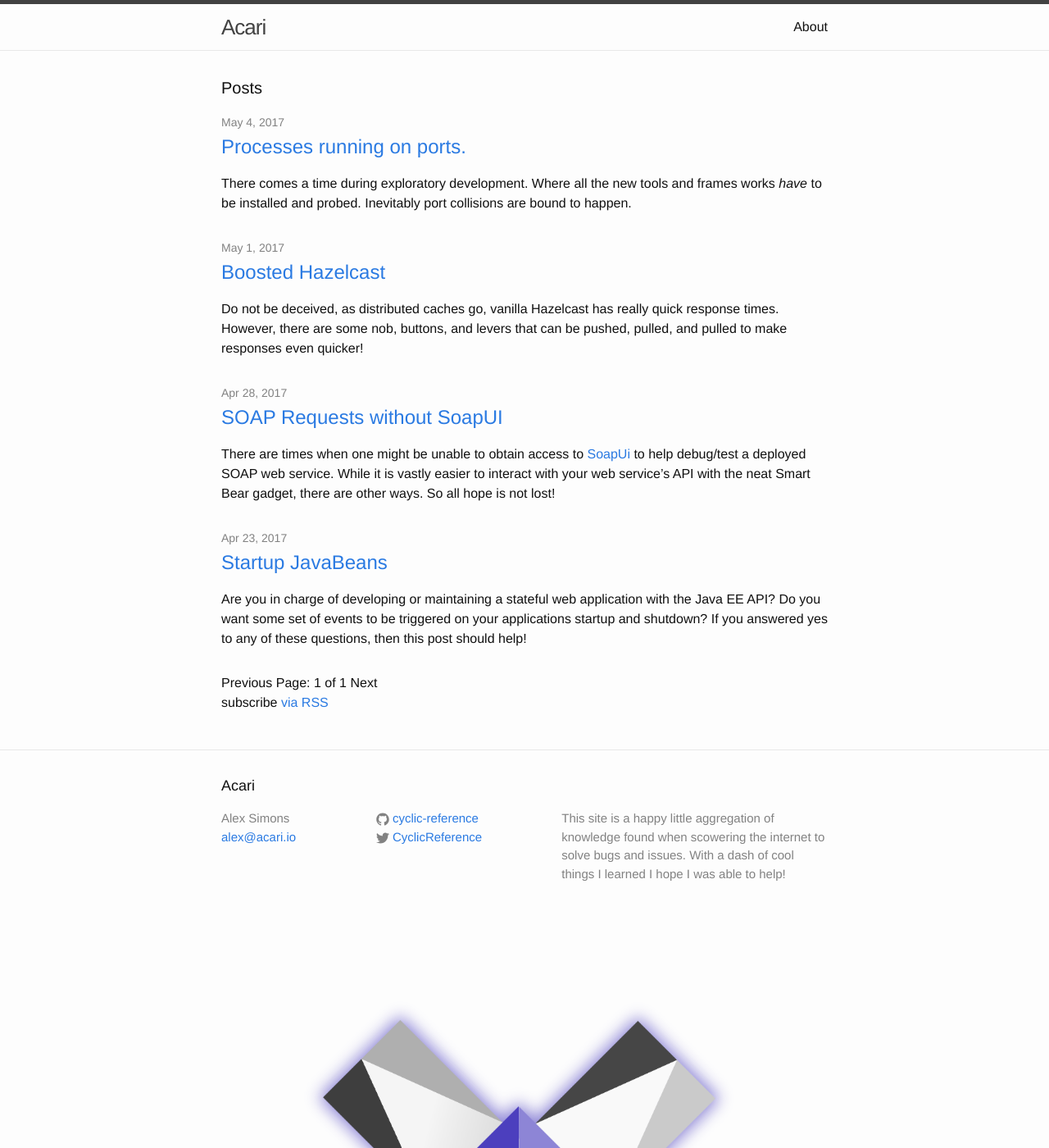
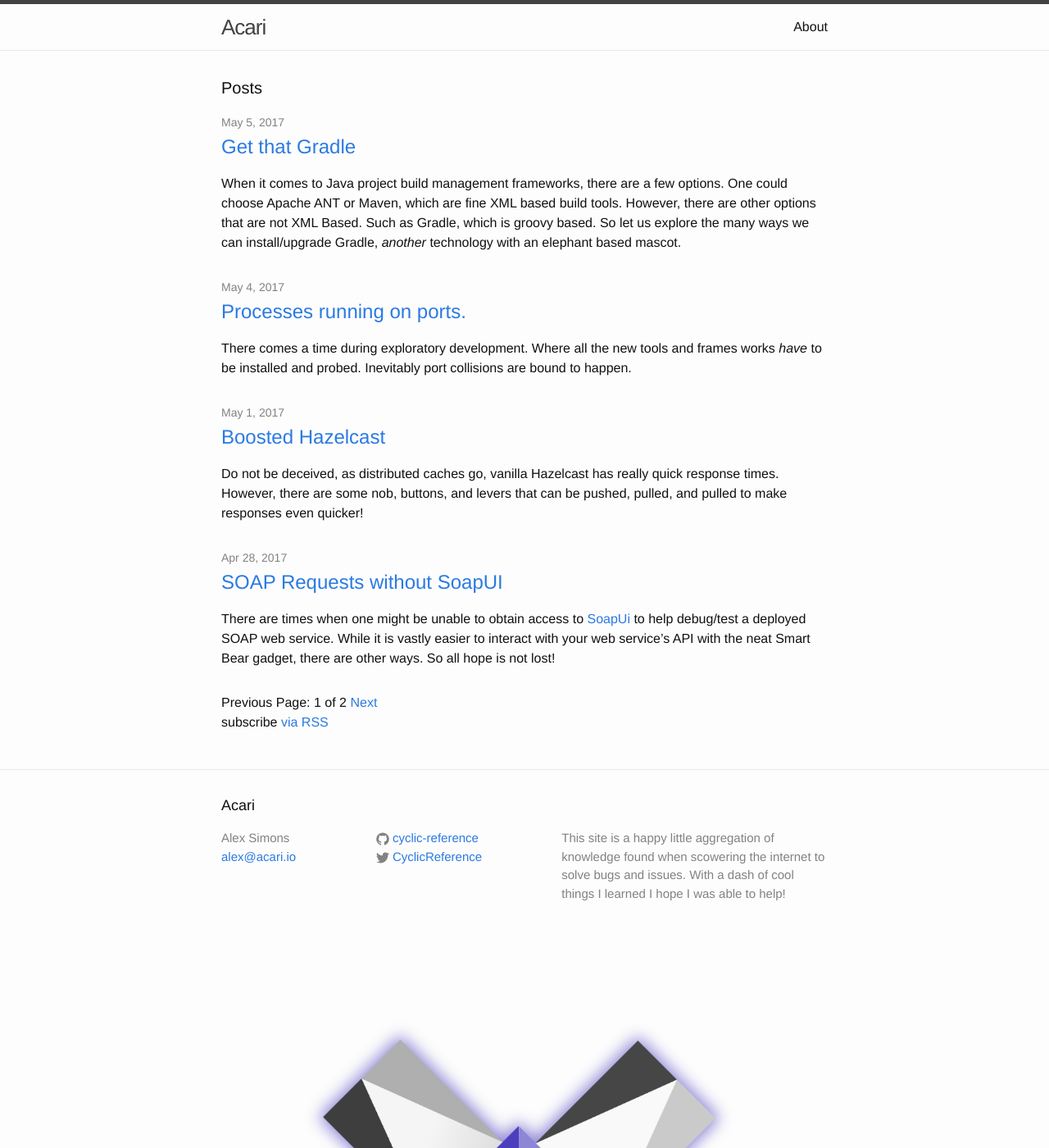
Before and after one commit to Unthrottled/blog, a Jekyll site: the page built from index.html, in a window 1280 px wide and 1400 px high. Shown: the whole window at 82% size. Built offline with Jekyll 4.4.1, drawn with Linux system fonts in a browser that asks for light colours; the list of posts is cut into pages by our own code.

Commit message:
Gradle, Gradle, Gradle, I made you out of clay.

```diff
--- a/_config.yml
+++ b/_config.yml
@@ -14,6 +14,7 @@ description: > # this means to ignore newlines until "baseurl:"
   I hope I was able to help!
 baseurl: "" # the subpath of your site, e.g. /blog/
 url: "http://sandwich:4000" # the base hostname & protocol for your site
+imageDir: "http://sandwich:4000/assets/images/"
 twitter_username: CyclicReference
 github_username:  cyclic-reference
 
--- a/_includes/footer.html
+++ b/_includes/footer.html
@@ -48,7 +48,7 @@
       <div class="footer-col  footer-col-3">
         <p class="text">{{ site.description }}</p>
       </div>
-      <img src="{{ site.url }}/assets/images/{{ site.icon}}">
+      <img src="{{ site.imageDir }}{{ site.icon}}">
 
     </div>
 
--- a/_layouts/post.html
+++ b/_layouts/post.html
@@ -7,7 +7,7 @@ layout: default
     <h1 class="post-title">{{ page.title }}</h1>
     <p class="post-meta">{{ page.date | date: "%b %-d, %Y" }}{% if page.author %} • {{ page.author }}{% endif %}{% if page.meta %} • {{ page.meta }}{% endif %}</p>
     {% if page.headerImage %}
-    <img src="{{site.url}}/assets/images/{{page.headerImage}}"/>
+    <img src="{{site.imageDir}}{{page.headerImage}}"/>
     {% endif %}
   </header>
 
--- /dev/null
+++ b/_posts/2017-05-05-Gradle-Install.md
@@ -0,0 +1,15 @@
+---
+layout: post
+title: Get that Gradle
+categories: jvm
+headerImage: gradle/gradle.png
+---
+
+When it comes to Java project build management frameworks, there are a few options.
+One could choose Apache ANT or Maven, which are fine XML based build tools.
+However, there are other options that are not XML Based.
+Such as Gradle, which is groovy based.
+So let us explore the many ways we can install/upgrade Gradle, _another_ technology with an elephant based mascot.
+
+
+![All Them Elephants]({{site.imageDir}}gradle/elephants.png)
```
Also changed, not shown: _posts/2017-05-01-Hazelcast-Performance-Serialization.md (+1 -1 lines), assets/images/gradle/elephants.png (added), assets/images/gradle/gradle.png (added), assets/images/gradle/gradlephant.png (added), assets/images/gradle/hadoop.png (added), assets/images/gradle/poosgres.png (added).
